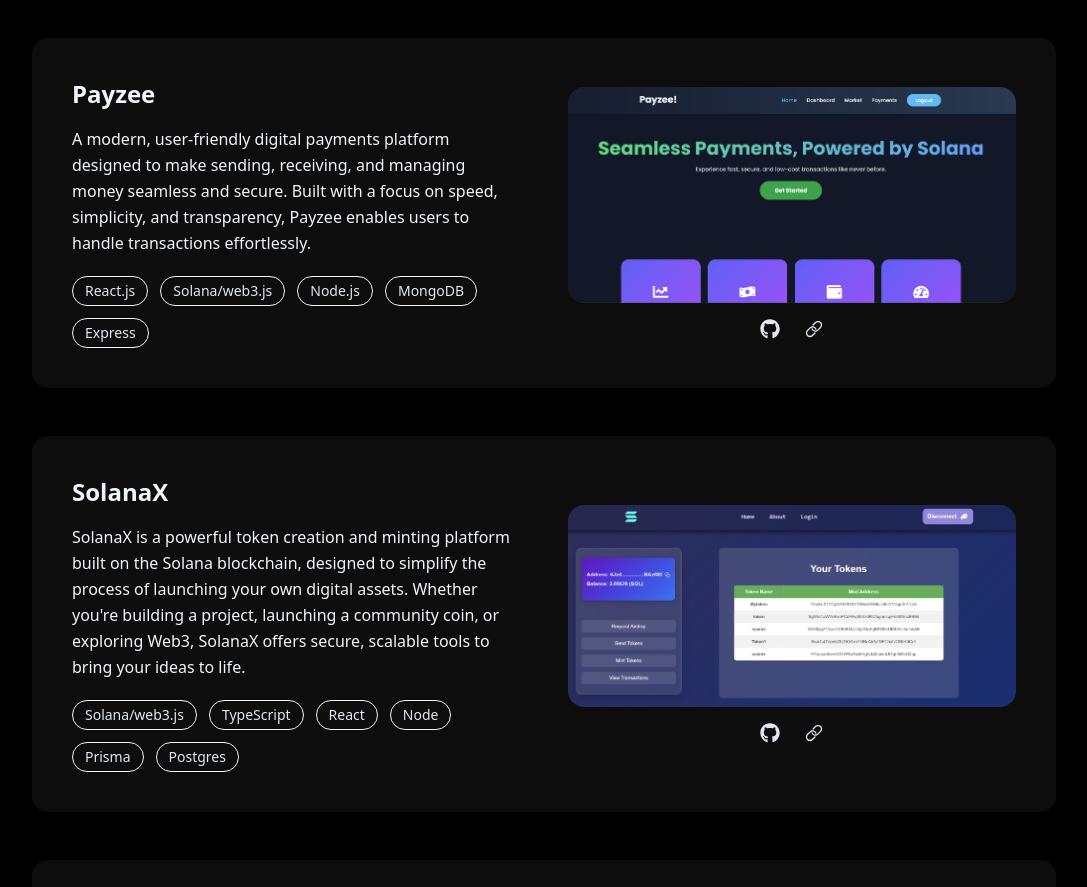
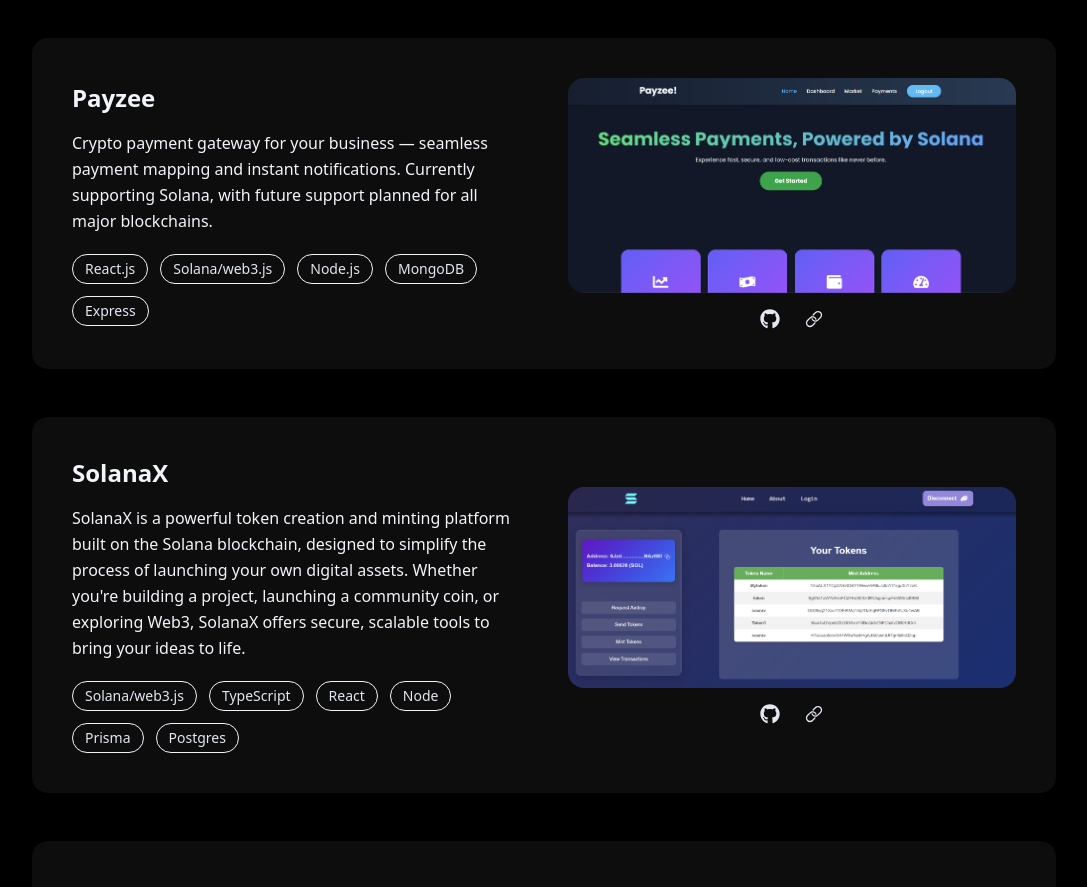
Before and after one commit to devxspectre/portfolio, a React (Vite) app in the folder client/: page / in a window 1280 px wide. Shown: the part 1240-2127 px from the top of the page, without its empty margins (96-1183 px from the left). Built offline with nearby package versions, Linux system fonts and the light colour scheme; a web font is replaced by a local one.

Commit message:
fixed the description of payzee

```diff
--- a/client/src/components/Projects.tsx
+++ b/client/src/components/Projects.tsx
@@ -33,7 +33,7 @@
 		{
 			title: "Payzee",
 			description:
-        "A modern, user-friendly digital payments platform designed to make sending, receiving, and managing money seamless and secure. Built with a focus on speed, simplicity, and transparency, Payzee enables users to handle transactions effortlessly.",
+				"Crypto payment gateway for your business — seamless payment mapping and instant notifications. Currently supporting Solana, with future support planned for all major blockchains.",
 			imgSrc: "payzee.png",
 			githubUrl: "https://github.com/Sourav6971/Payzee",
 			liveUrl: "https://payzee-frontend.vercel.app/",
```
Lines whose indentation alone changed are shown as unchanged.
